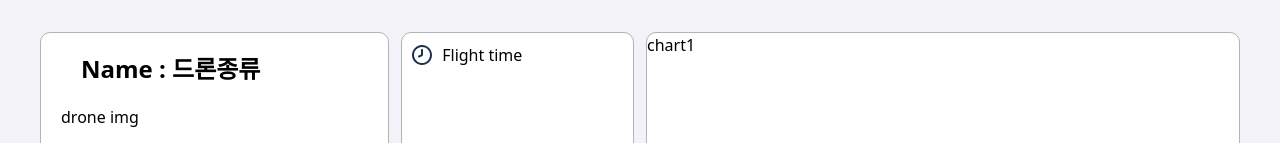
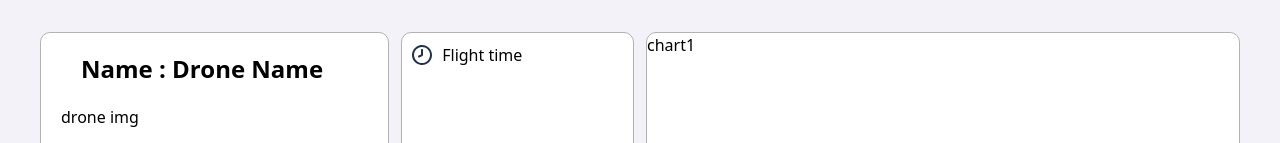
Before and after one commit to ormcamp-fe-3rd/drone-go, a React (Vite) app in the folder frontend/: page /chart in a window 1280 px wide. Shown: the part 146-289 px from the top of the page. Built offline with nearby package versions, Linux system fonts and the light colour scheme; no server answers.

Commit message:
feat:chartpage드론 기기 선택시 이름 표출

```diff
--- a/frontend/src/components/charts/DetailedDataHeader.tsx
+++ b/frontend/src/components/charts/DetailedDataHeader.tsx
@@ -1,12 +1,20 @@
+import { useState } from "react";
 import { Button } from "@/components/ui/button";
 import { Link } from "react-router-dom";
 import DropdownSection from "./DropdownSection";
+import { Robot } from "../../types/selectOptionsTypes";
 
 interface Props {
   isMapPage: boolean;
+  selectedDrone: Robot | null;
+  setSelectedDrone: React.Dispatch<React.SetStateAction<Robot | null>>;
 }
 
-const DetailedDataHeader: React.FC<Props> = ({ isMapPage }) => {
+const DetailedDataHeader: React.FC<Props> = ({
+  isMapPage,
+  selectedDrone,
+  setSelectedDrone,
+}) => {
   return (
     <div className="mx-10 my-8 flex flex-wrap items-center justify-evenly gap-1 rounded-[10px] border bg-white px-5 py-4 sm:justify-between md:flex-nowrap md:justify-evenly md:gap-4 md:px-5">
       <Button className="h-20 w-14 min-w-[56px]" variant="ghost">
@@ -26,7 +34,11 @@ const DetailedDataHeader: React.FC<Props> = ({ isMapPage }) => {
         </span>
       </article>
       <div className="flex justify-center order-last w-full mt-4 md:order-none md:mt-0 md:w-auto">
-        <DropdownSection className="flex-1" />
+        <DropdownSection
+          selectedDrone={selectedDrone} // 상태 전달
+          setSelectedDrone={setSelectedDrone} // 상태 전달
+          className="flex-1"
+        />
       </div>
       <div className="flex gap-4">
         <Button className="h-16 w-16 min-w-[64px] rounded-[10px] bg-white">
--- a/frontend/src/components/charts/DropdownSection.tsx
+++ b/frontend/src/components/charts/DropdownSection.tsx
@@ -7,10 +7,16 @@ import { Robot, Operation } from "../../types/selectOptionsTypes";
 
 interface DropdownSectionProps {
   className?: string; // className을 받을 수 있도록 추가
+  selectedDrone: Robot | null;
+  setSelectedDrone: React.Dispatch<React.SetStateAction<Robot | null>>;
 }
 
-const DropdownSection: React.FC<DropdownSectionProps> = ({ className }) => {
-  const [selectedDrone, setSelectedDrone] = useState<Robot | null>(null); // 선택된 드론 상태 추가
+const DropdownSection: React.FC<DropdownSectionProps> = ({
+  className,
+  selectedDrone,
+  setSelectedDrone,
+}) => {
+  // const [selectedDrone, setSelectedDrone] = useState<Robot | null>(null); // 선택된 드론 상태 추가
   const [selectedOperation, setSelectedOperation] = useState<Operation | null>(
     null,
   ); // 선택된 operation 상태
--- a/frontend/src/routes/pages/ChartPage.tsx
+++ b/frontend/src/routes/pages/ChartPage.tsx
@@ -1,6 +1,7 @@
-import React from "react";
+import React, { useState } from "react";
 import { useLocation } from "react-router-dom";
 import DetailedDataHeader from "../../components/charts/DetailedDataHeader";
+import { Robot, Operation } from "../../types/selectOptionsTypes";
 
 const ChartCard: React.FC<{ title: string; children: React.ReactNode }> = ({
   title,
@@ -17,14 +18,20 @@ const ChartPage: React.FC = () => {
   // 현재 URL이 "/map"인지 확인
   const isMapPage = location.pathname === "/map";
 
+  const [selectedDrone, setSelectedDrone] = useState<Robot | null>(null);
+
   return (
     <div className="flex min-h-screen flex-col bg-[#F3F2F9]">
-      <DetailedDataHeader isMapPage={isMapPage} />
+      <DetailedDataHeader
+        isMapPage={isMapPage}
+        selectedDrone={selectedDrone}
+        setSelectedDrone={setSelectedDrone}
+      />
       <div className="grid grid-cols-1 gap-3 mx-10 mb-10 lg:grid-cols-2">
         <div className="flex h-[400px] gap-3">
           <div className="flex w-3/5 flex-col rounded-[10px] border border-[#B2B2B7] bg-white">
             <h2 className="mx-10 my-5 text-2xl font-semibold">
-              Name : 드론종류
+              Name : {selectedDrone ? selectedDrone.name : "Drone Name"}
             </h2>
             <div className="mx-5 h-[300px]">drone img</div>
           </div>
```
Also changed, not shown: frontend/src/components/charts/ChartData.tsx (added).
